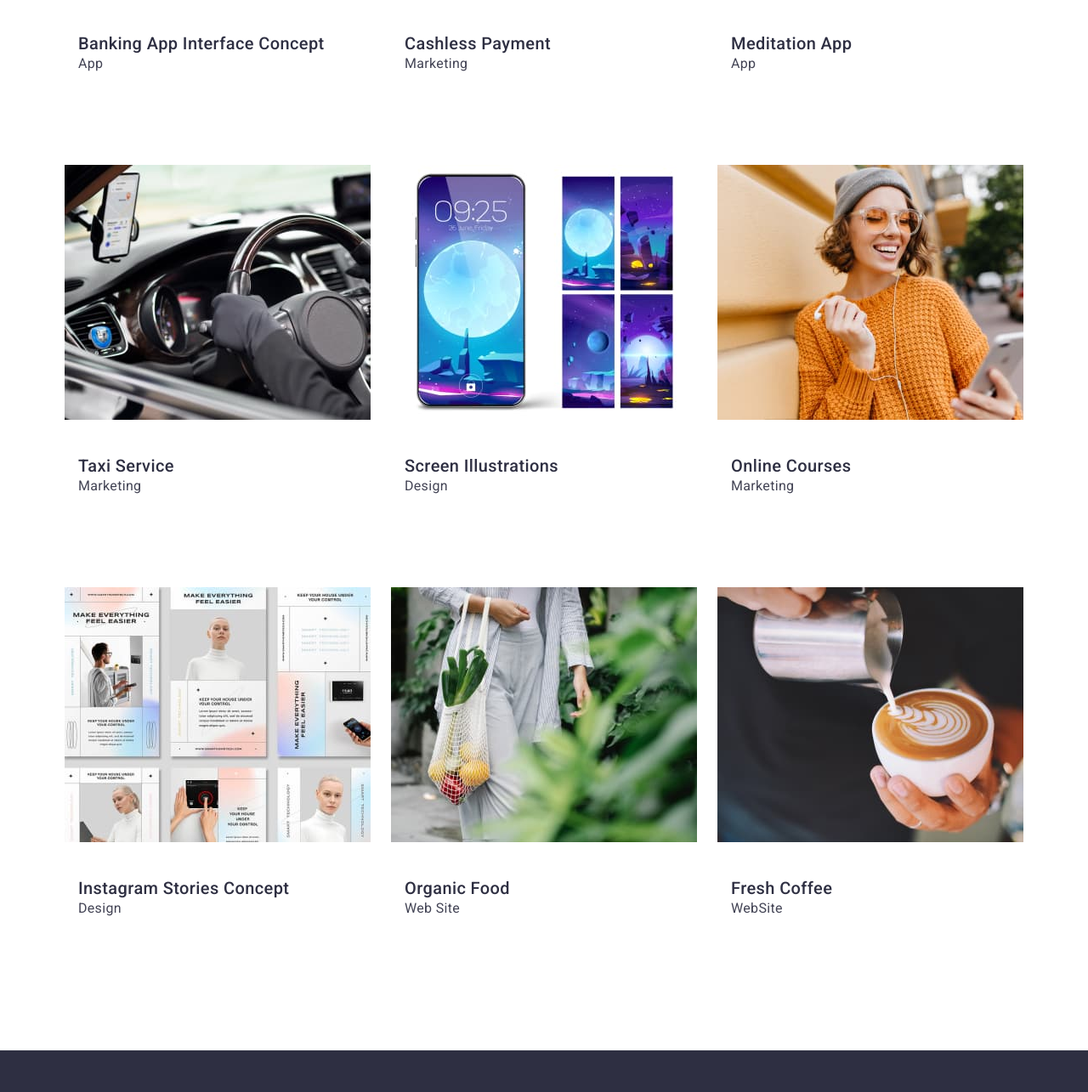
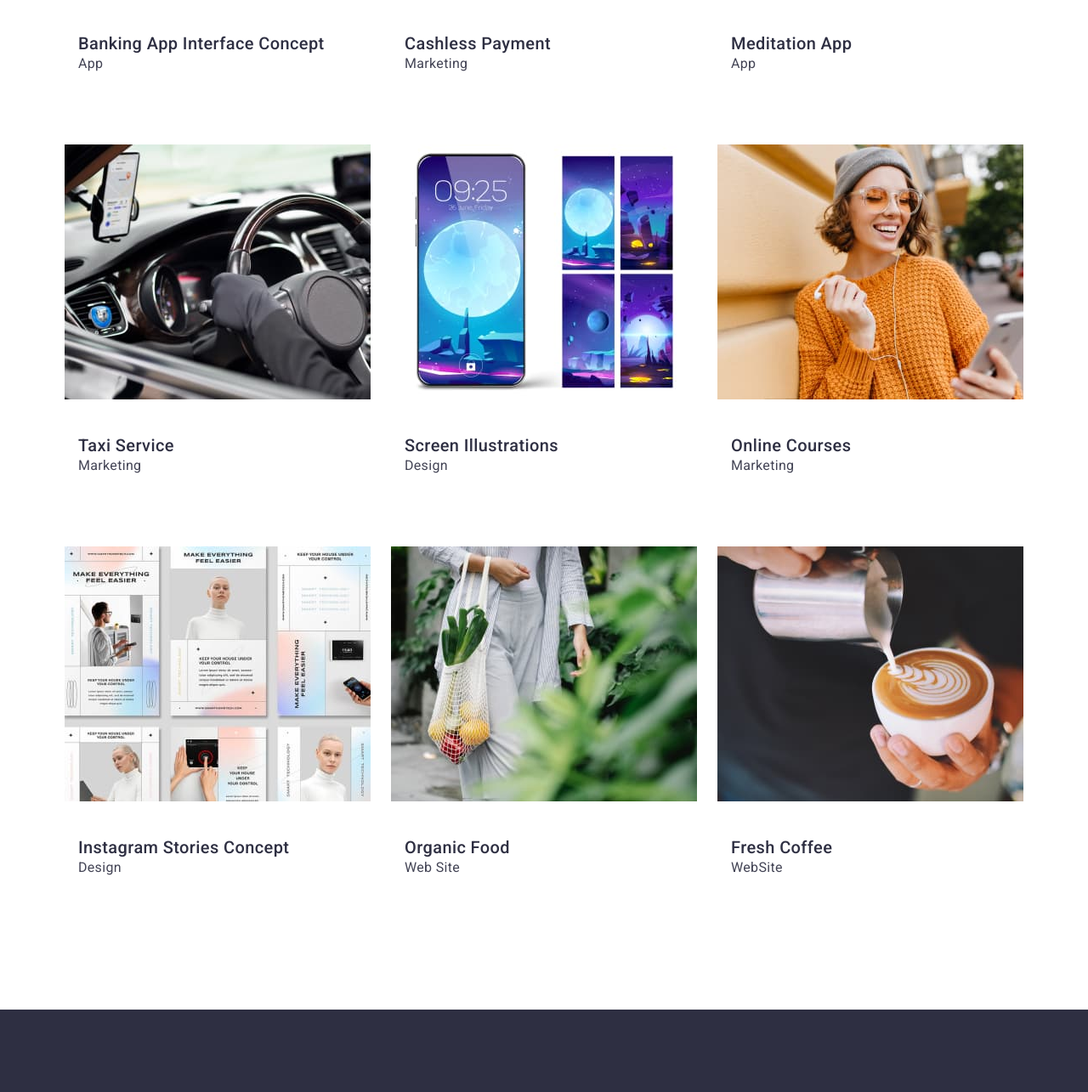
Before and after one commit to Dimch93/goit-markup-hw-03, a plain HTML site: page portfolio.html in a window 1280 px wide. Shown: the part 668-1953 px from the top of the page at 85% size. Drawn offline with nearby package versions, Linux system fonts and the light colour scheme.

Commit message:
home-3.4

```diff
--- a/css/styles.css
+++ b/css/styles.css
@@ -344,17 +344,12 @@ ul {
 
 .div-container {
   display: flex;
-  gap: 24px;
+  flex-wrap: wrap;
+  gap: 48px 24px;
   padding-top: 72px;
+  padding-bottom: 120px;
 }
 
 .title-cont {
   padding: 35px 16px;
 }
-
-.div-container-last {
-  display: flex;
-  gap: 24px;
-  padding-top: 72px;
-  padding-bottom: 120px;
-}
--- a/portfolio.html
+++ b/portfolio.html
@@ -109,12 +109,8 @@
                 </div>
               </a>
             </li>
-          </ul>
-        </div>
 
-      <div class="container">
-        <ul class="list div-container">
-          <li>
+        <li>
             <a class="link" href="">
               <img
                 src="./images/taxi-service.jpg"
@@ -155,11 +151,7 @@
               </div>
             </a>
           </li>
-        </ul>
-      </div>
 
-      <div class="container">
-        <ul class="list div-container-last">
           <li>
             <a class="link" href="">
               <img
```
